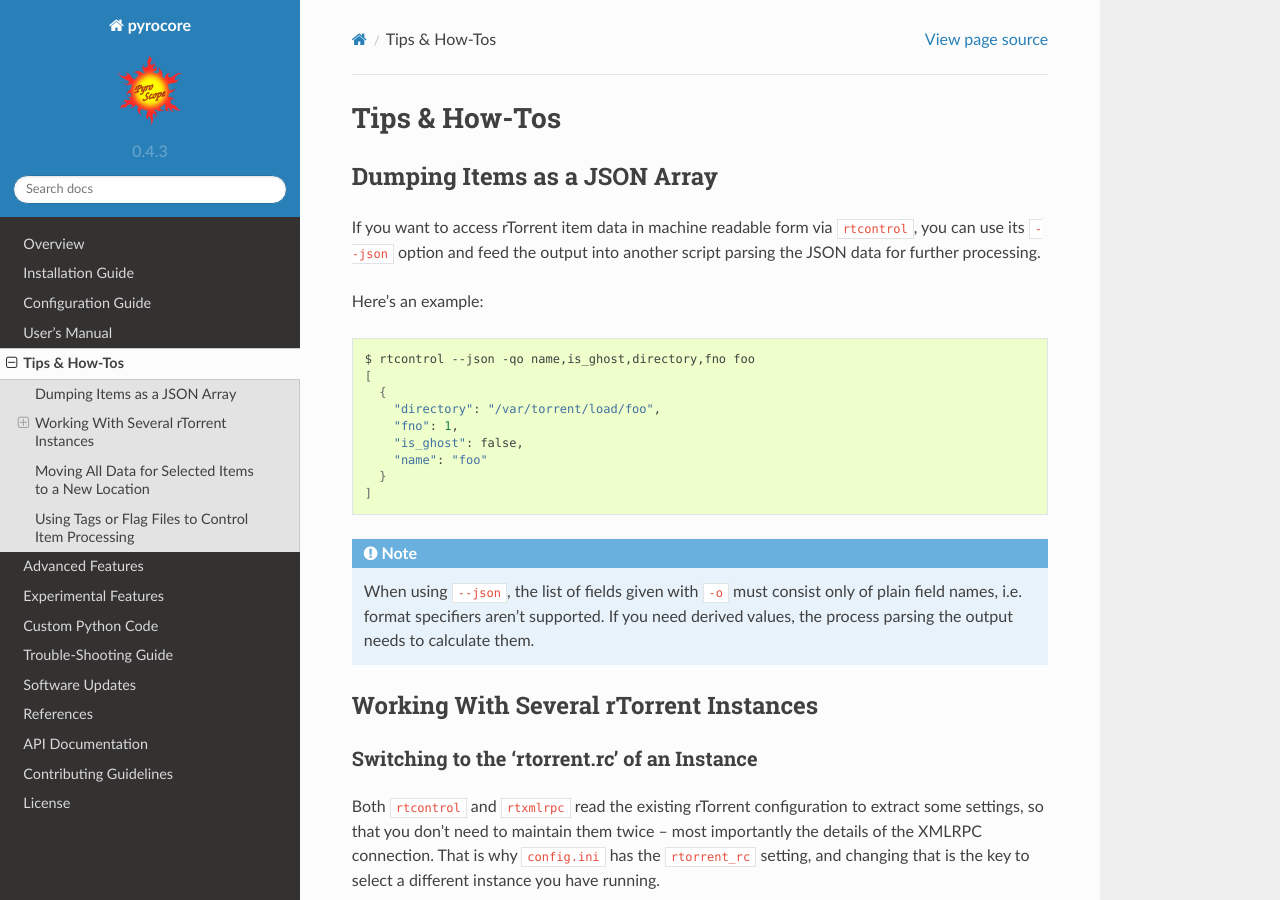
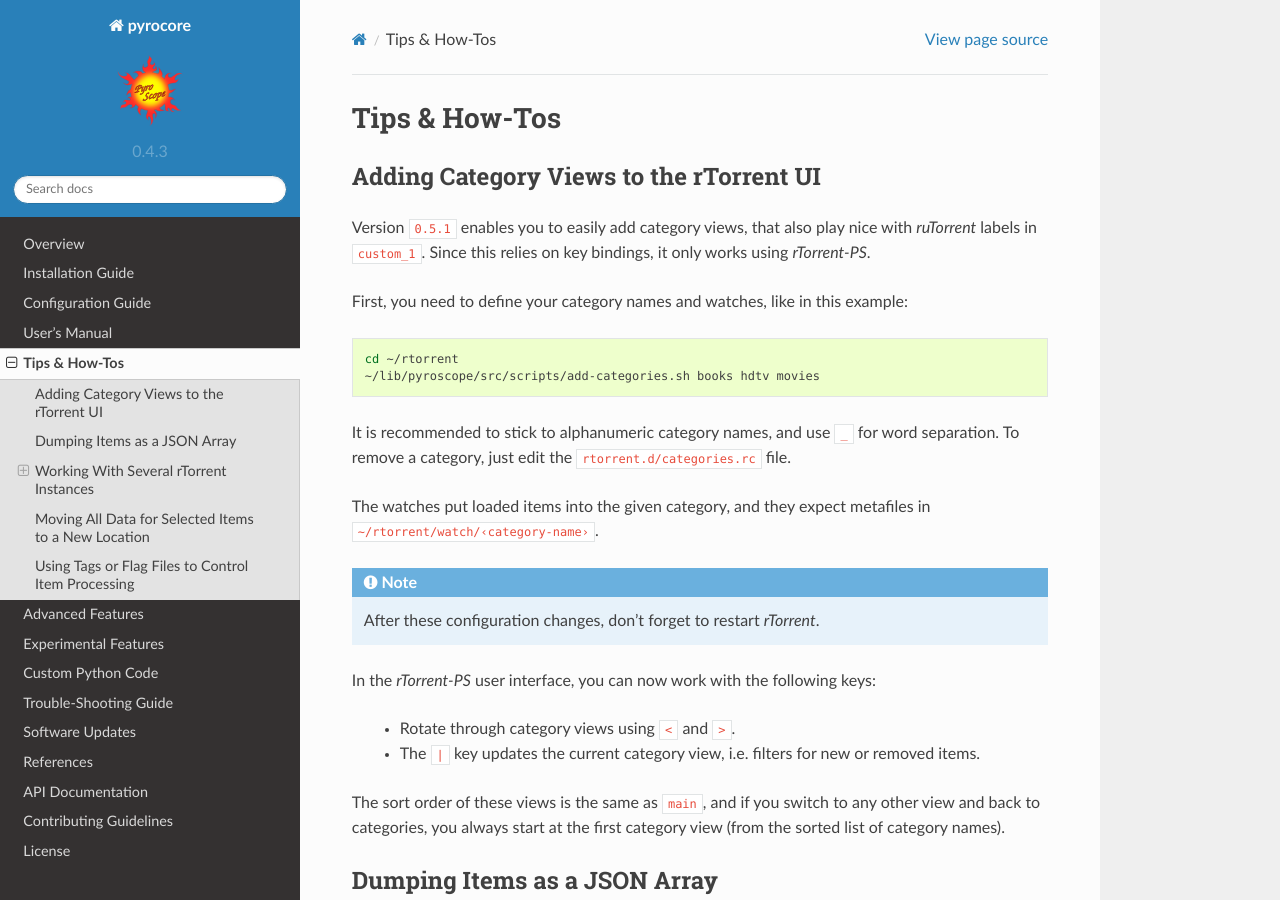
Before and after one commit to pyroscope/pyrocore, a Sphinx documentation site: the page built from docs/howto.rst, in a window 1280 px wide and 900 px high. Built offline with Sphinx 7.4.7 and the Read the Docs theme 2.0.0, drawn with Linux system fonts in a browser that asks for light colours.

Commit message:
docs: Adding Category Views to the rTorrent UI

```diff
--- a/docs/howto.rst
+++ b/docs/howto.rst
@@ -1,5 +1,43 @@
 Tips & How-Tos
 ==============
+
+Adding Category Views to the rTorrent UI
+----------------------------------------
+
+Version ``0.5.1`` enables you to easily add category views,
+that also play nice with *ruTorrent* labels in ``custom_1``.
+Since this relies on key bindings, it only works using *rTorrent-PS*.
+
+First, you need to define your category names and watches,
+like in this example:
+
+.. code-block:: shell
+
+    cd ~/rtorrent
+    ~/lib/pyroscope/src/scripts/add-categories.sh books hdtv movies
+
+It is recommended to stick to alphanumeric category names,
+and use ``_`` for word separation.
+To remove a category, just edit the ``rtorrent.d/categories.rc`` file.
+
+The watches put loaded items into the given category,
+and they expect metafiles in ``~/rtorrent/watch/‹category-name›``.
+
+.. note::
+
+    After these configuration changes, don't forget to restart *rTorrent*.
+
+
+In the *rTorrent-PS* user interface, you can now work with the following keys:
+
+ * Rotate through category views using ``<`` and ``>``.
+ * The ``|`` key updates the current category view, i.e. filters for new or removed items.
+
+The sort order of these views is the same as ``main``,
+and if you switch to any other view and back to categories,
+you always start at the first category view
+(from the sorted list of category names).
+
 
 Dumping Items as a JSON Array
 -----------------------------
```
